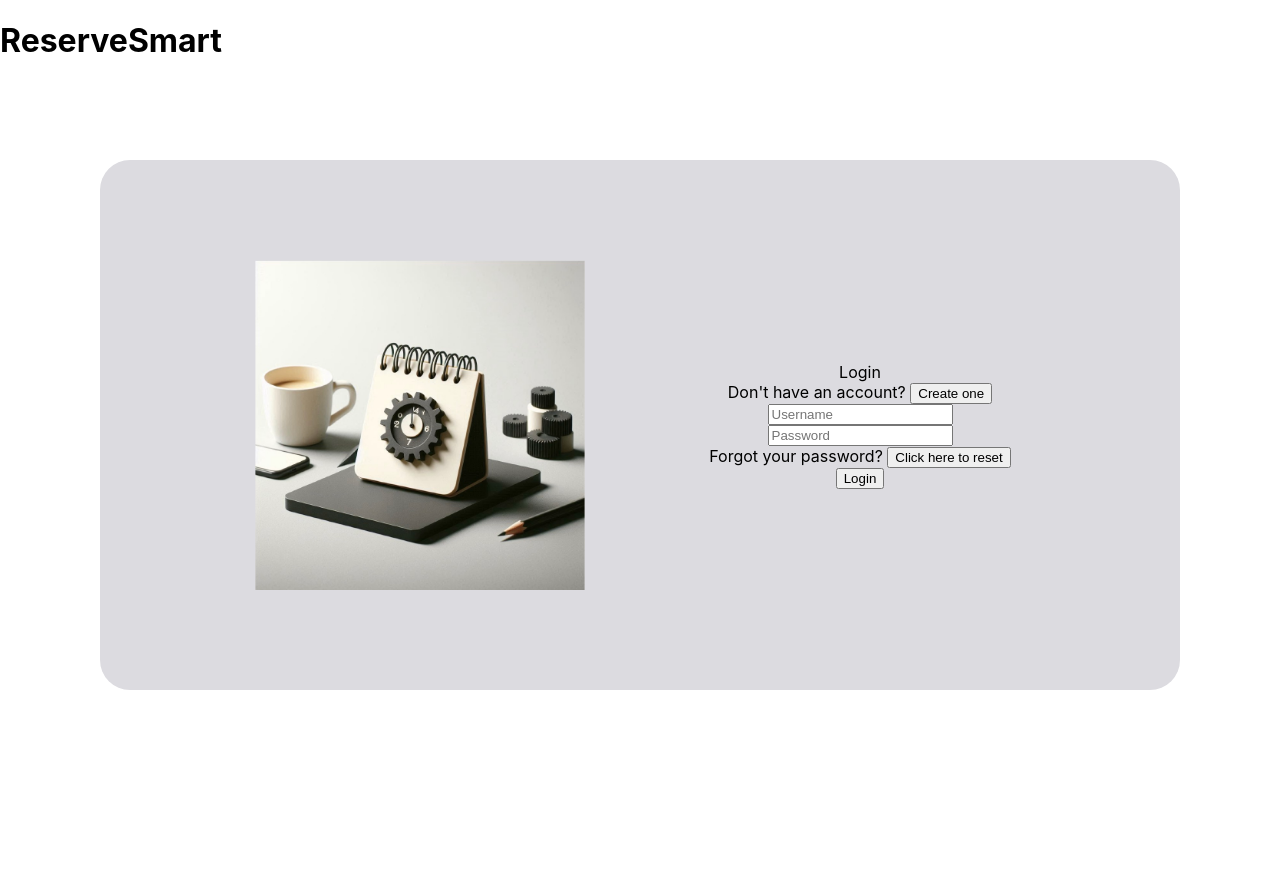
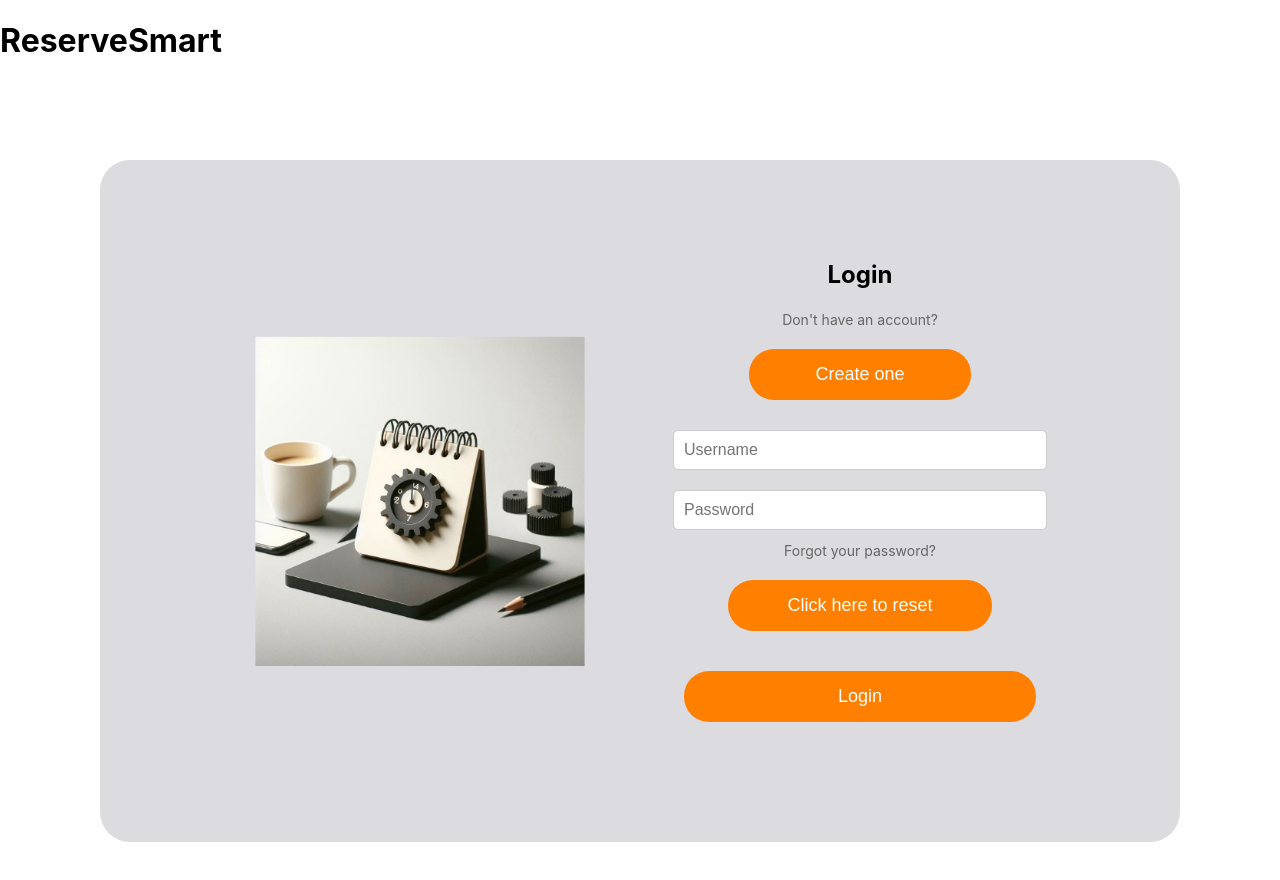
Before and after one commit to FarisAlamoudi/BigProject, a React (Create React App) app in the folder frontend/: page / in a window 1280 px wide. Shown: the top 880 px of the page. Before the commit the page ends 800 px from the top, so only its background shows below. Built offline with nearby package versions, Linux system fonts and the light colour scheme.

Commit message:
Update App.css

```diff
--- a/frontend/src/App.css
+++ b/frontend/src/App.css
@@ -68,3 +68,55 @@
   justify-content: center; /* Center vertically */
   text-align: center;
 }
+
+/*----------*/
+
+.loginForm input[type="text"], .loginForm input[type="password"] {
+  width: 80%;
+  padding: 10px;
+  margin: 10px 0;
+  border-radius: 5px;
+  border: 1px solid #ccc;
+  font-size: 16px;
+}
+
+.loginForm input[type="submit"] {
+  width: 80%;
+  padding: 15px;
+  margin: 20px 0;
+  border-radius: 25px;
+  border: none;
+  background-color: #ff7f00; /* Button color */
+  color: white;
+  font-size: 18px;
+  cursor: pointer;
+}
+
+.loginForm input[type="submit"]:hover {
+  background-color: #e76e00; /* Darker button color on hover */
+}
+
+.loginForm #inner-title {
+  font-size: 24px;
+  font-weight: bold;
+  margin-bottom: 20px;
+}
+
+.loginForm #text {
+  font-size: 14px;
+  color: #666;
+}
+
+.loginForm .error {
+  color: red;
+  font-size: 12px;
+}
+
+.loginForm a {
+  color: #ff7f00;
+  text-decoration: none;
+}
+
+.loginForm a:hover {
+  text-decoration: underline;
+}
```
